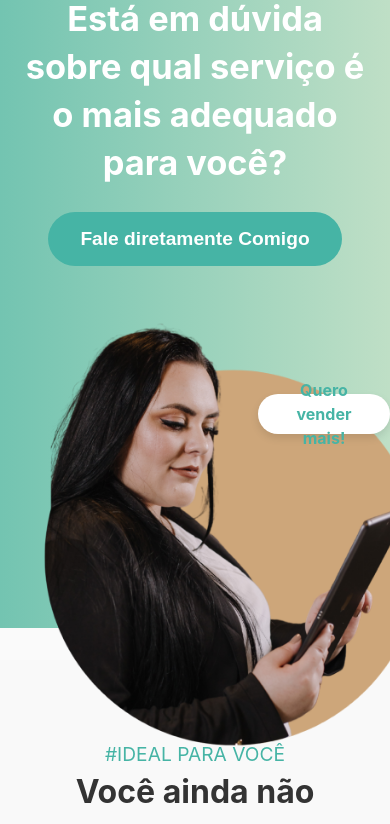
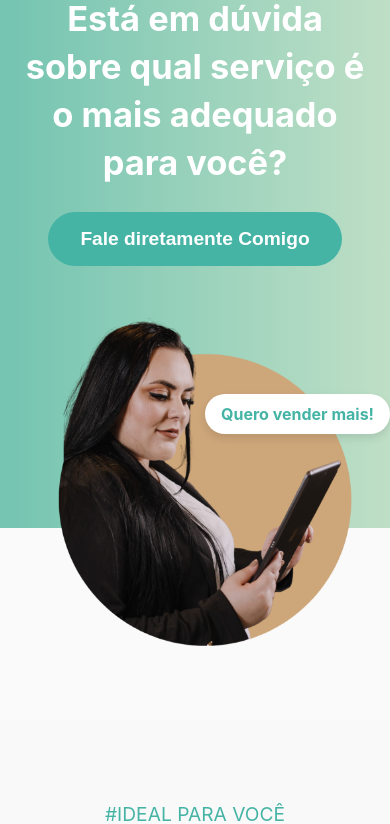
Before and after one commit to abcvinicius/freelancer-landingpage-01, a React (Vite) app: page / in a window 390 px wide. Shown: the part 4577-5401 px from the top of the page. Built offline with nearby package versions, Linux system fonts and the light colour scheme.

Commit message:
responsividade8

```diff
--- a/src/styles/MarketingInformationSectionStyles.ts
+++ b/src/styles/MarketingInformationSectionStyles.ts
@@ -5,7 +5,7 @@ import IconGreen from '../assets/card-green-icon-marketing.png';
 export const InformationSectionWrapper = styled.section`
   background-color: #f9f9f9;
   padding: 4rem;
-  margin-top: 2rem;
+  margin-top: 12rem;
 `;
 
 export const InformationContent = styled.div`
--- a/src/styles/MarketingSectionStyles.ts
+++ b/src/styles/MarketingSectionStyles.ts
@@ -37,8 +37,8 @@ export const MarketingImage = styled.div`
 
     @media (max-width: 1024px) {
       margin-bottom: -12rem;
-      width: 450px;
-      height: 450px;
+      margin-left: auto;
+      margin-right: auto;
     }
   }
 
```
